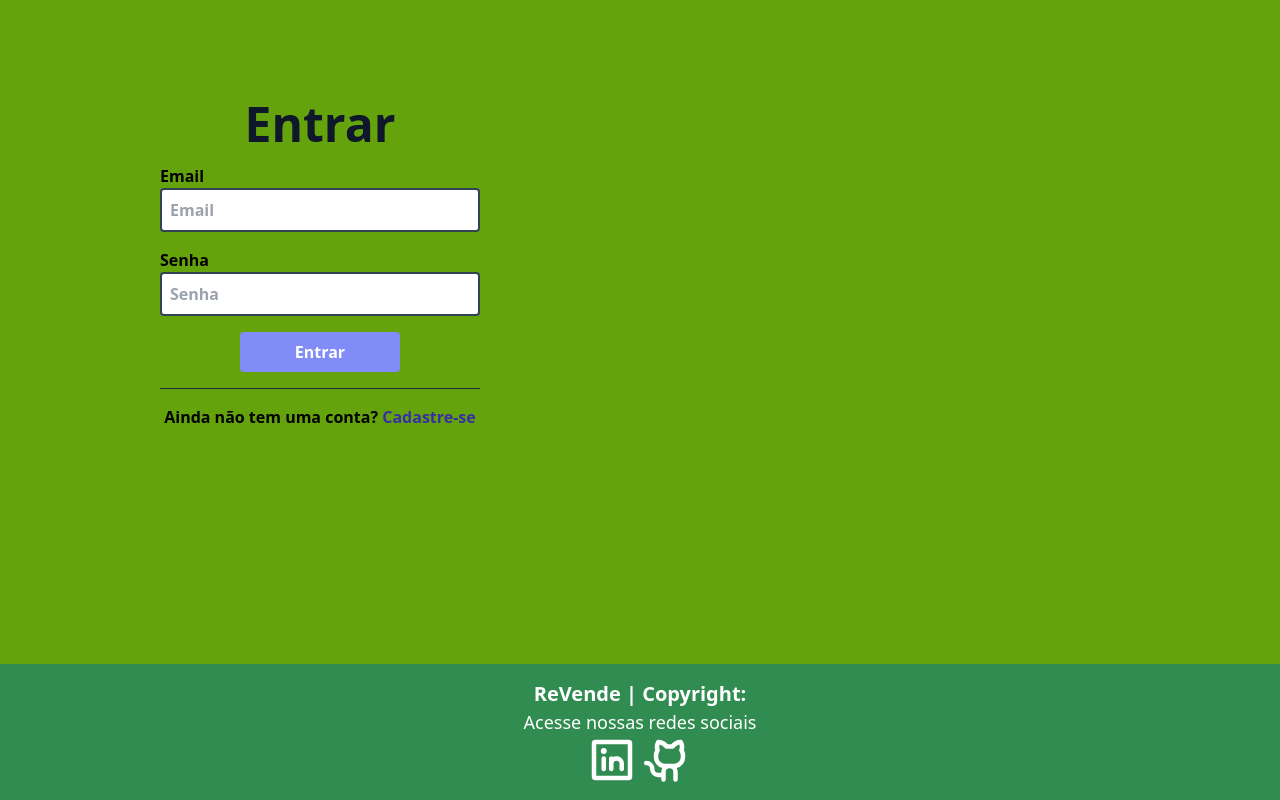
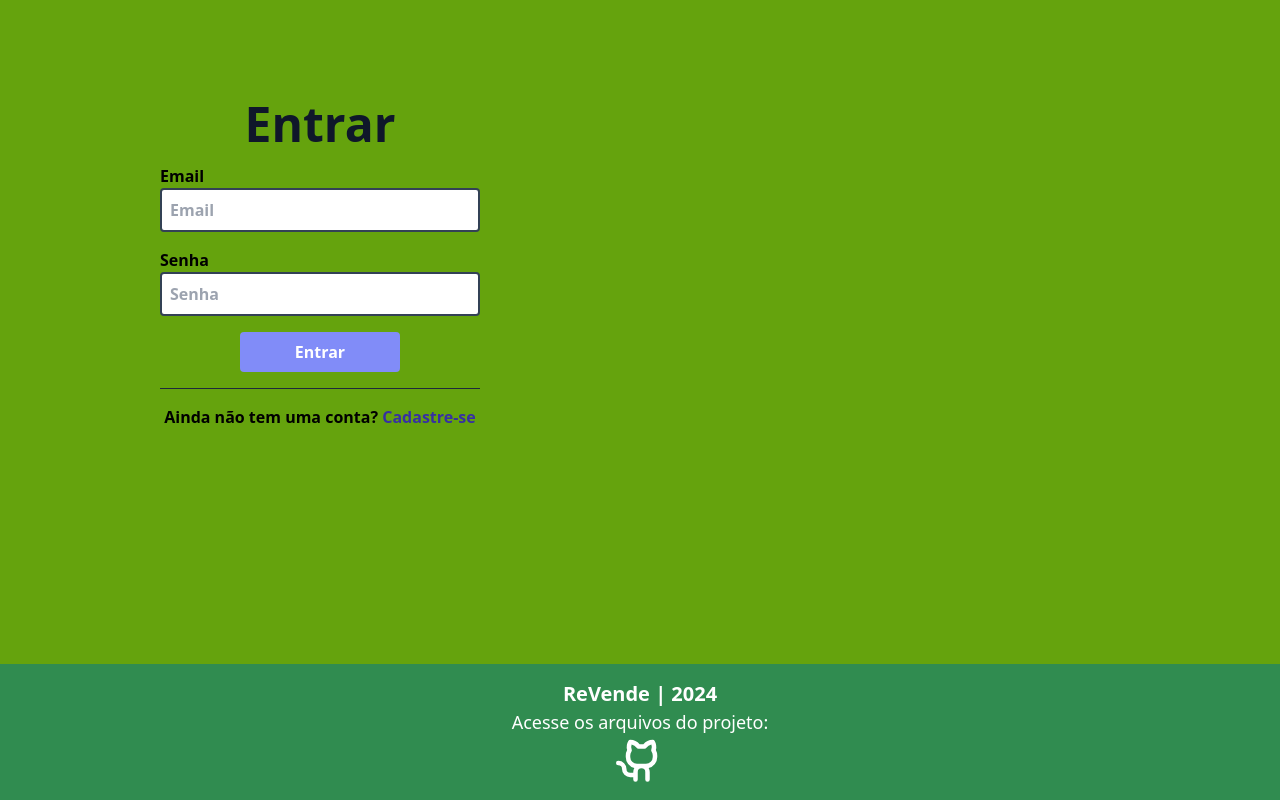
Before and after one commit to ecommerceGrupo03/ReVende-React, a React (Vite) app in the folder ReVende-React/: page /login in a window 1280 px wide. Shown: the part 200-1000 px from the top of the page. Built offline with nearby package versions, Linux system fonts and the light colour scheme.

Commit message:
Renomear Arquivos (consistência) e link github

```diff
--- a/ReVende-React/src/App.tsx
+++ b/ReVende-React/src/App.tsx
@@ -4,9 +4,9 @@ import Footer from './components/footer/Footer'
 import NavBar from './components/navBar/NavBar'
 import Login from './pages/login/Login'
 import Cadastro from './pages/cadastro/Cadastro'
-import Home from './pages/Home/Home'
-import Contact from './pages/Contact/Contact'
-import About from './pages/About/About'
+import Home from './pages/home/Home'
+import Contact from './pages/contact/Contact'
+import About from './pages/about/About'
 import { AuthProvider } from './contexts/AuthContext'
 
 function App() {
--- a/ReVende-React/src/components/footer/Footer.tsx
+++ b/ReVende-React/src/components/footer/Footer.tsx
@@ -1,18 +1,15 @@
-import { GithubLogo, LinkedinLogo } from "@phosphor-icons/react"
+import { GithubLogo } from "@phosphor-icons/react"
+import { Link } from "react-router-dom"
 function Footer() {
-
-
 
     return (
         <>
             <div className="flex justify-center bg-[#308C50] text-white">
                 <div className="container flex flex-col items-center py-4">
-                    <p className='text-xl font-bold'>ReVende | Copyright: </p>
-                    <p className='text-lg'>Acesse nossas redes sociais</p>
+                    <p className='text-xl font-bold'>ReVende | 2024</p>
+                    <p className='text-lg'>Acesse os arquivos do projeto:</p>
                     <div className='flex gap-2'>
-                        <LinkedinLogo size={48} weight='bold' />
-                        <GithubLogo size={48} weight='bold' />
-
+                        <Link to="https://github.com/ecommerceGrupo03"><GithubLogo size={48} weight='bold'/></Link>
                     </div>
                 </div>
             </div>
@@ -21,3 +18,6 @@ function Footer() {
 }
 
 export default Footer
+
+//import { GithubLogo, LinkedinLogo } from "@phosphor-icons/react"
+//<LinkedinLogo size={48} weight='bold' />
```
